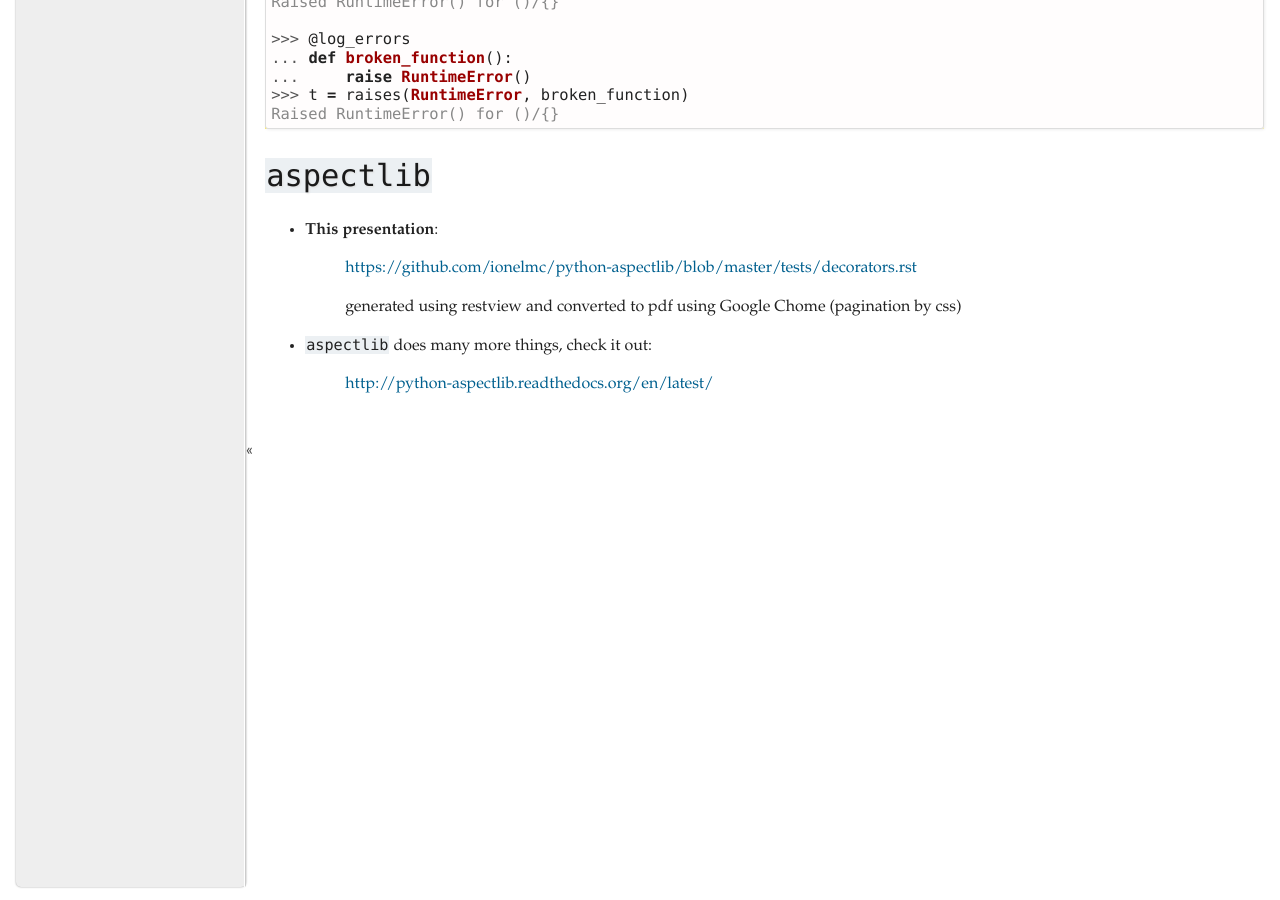
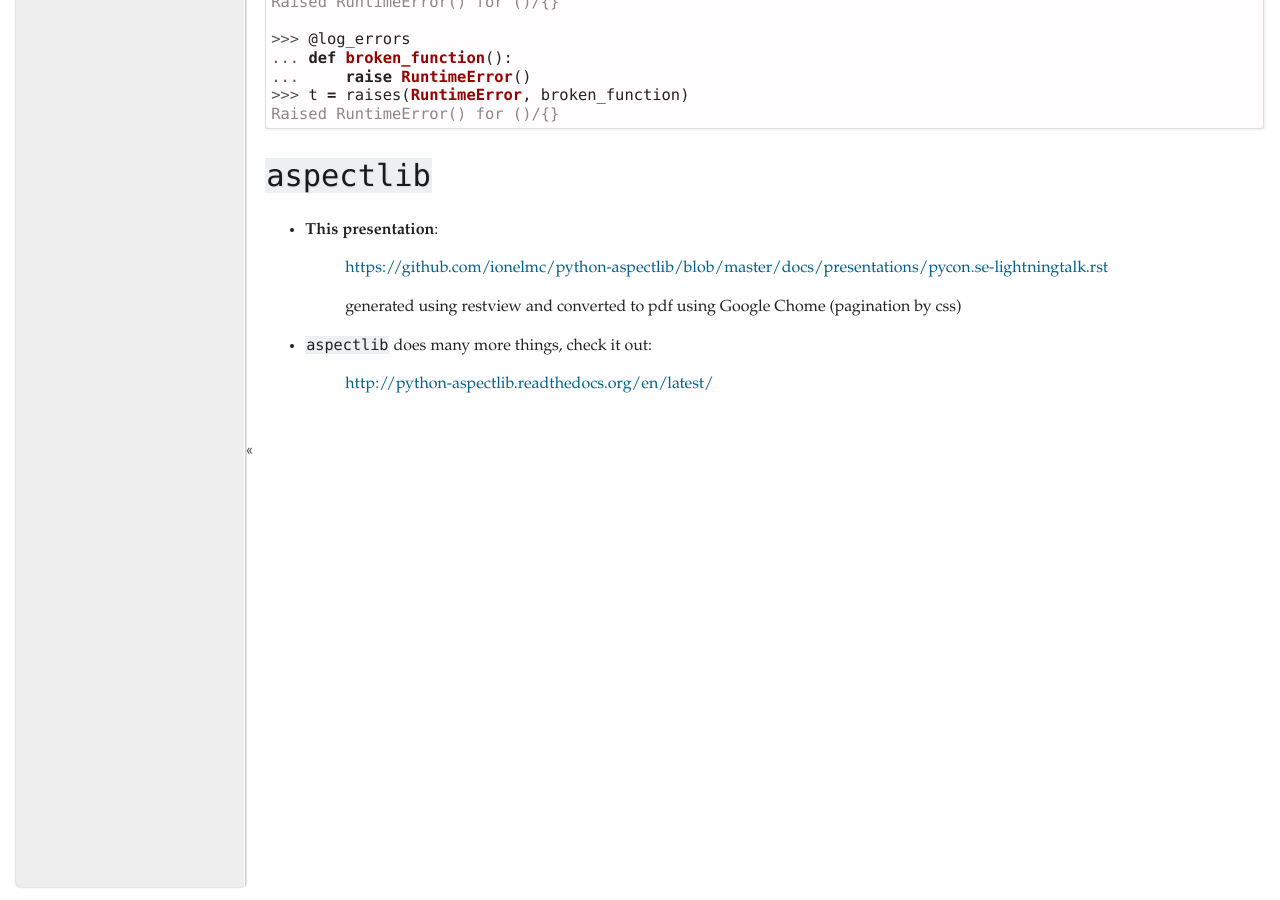
Before and after one commit to ionelmc/python-aspectlib, a Sphinx documentation site: the page built from docs/presentations/pycon.se-lightningtalk.rst, in a window 1280 px wide and 900 px high, scrolled down 2101 px. Built offline with Sphinx 7.4.7, drawn with Linux system fonts in a browser that asks for light colours; some of the changed lines change nothing that is shown.

Commit message:
Correct url.

```diff
--- a/docs/presentations/pycon.se-lightningtalk.rst
+++ b/docs/presentations/pycon.se-lightningtalk.rst
@@ -130,7 +130,7 @@ Works as expected with generators:
 
 * **This presentation**:
 
-    https://github.com/ionelmc/python-aspectlib/blob/master/tests/decorators.rst
+    https://github.com/ionelmc/python-aspectlib/blob/master/docs/presentations/pycon.se-lightningtalk.rst
 
     generated using restview and converted to pdf using Google Chome (pagination by css)
 
```
